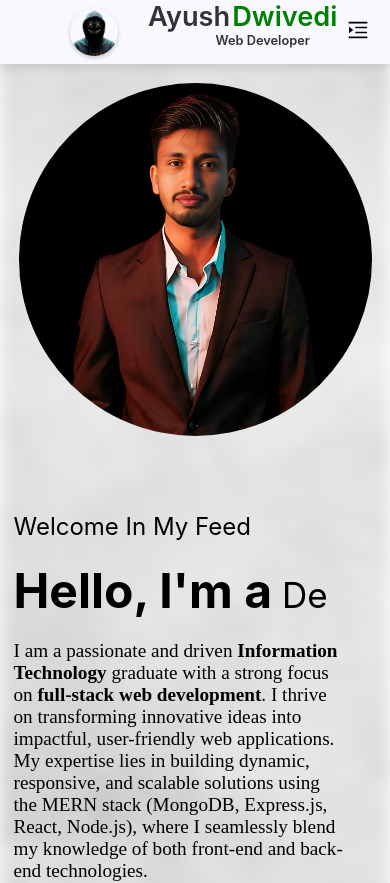
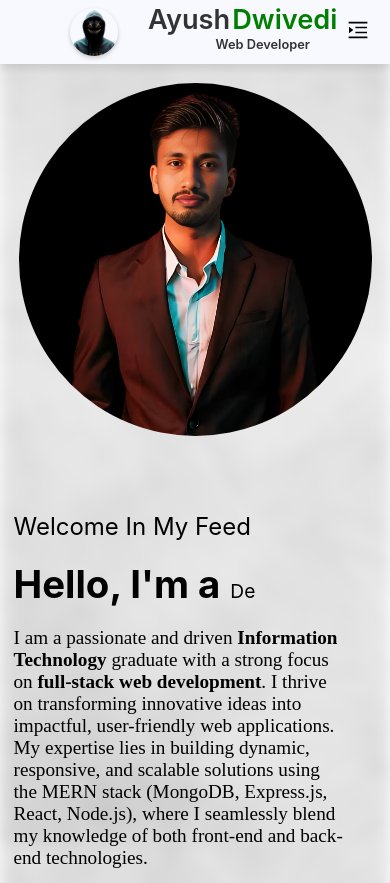
Before and after one commit to Ayushd028/ayush-portfolio, a React (Create React App) app: page / in a window 390 px wide. Shown: the top 883 px of the page. Built offline with nearby package versions, Linux system fonts and the light colour scheme.

Commit message:
Responsive

```diff
--- a/public/index.html
+++ b/public/index.html
@@ -14,7 +14,7 @@
     <link rel="manifest" href="%PUBLIC_URL%/manifest.json" />
     <!-- <link href="https://cdn.jsdelivr.net/npm/bootstrap@5.3.3/dist/css/bootstrap.min.css" rel="stylesheet" integrity="sha384-QWTKZyjpPEjISv5WaRU9OFeRpok6YctnYmDr5pNlyT2bRjXh0JMhjY6hW+ALEwIH" crossorigin="anonymous"> -->
   </head>
-    <title>React App</title>
+    <title>Ayush Portfolio</title>
   </head>
   <body>
     <noscript>You need to enable JavaScript to run this app.</noscript>
--- a/src/components/Contact/Contact.css
+++ b/src/components/Contact/Contact.css
@@ -137,17 +137,39 @@
 @media (max-width: 480px) {
   .container {
     padding: 0 0.5rem; /* Reduce padding */
+    margin: 2rem auto; /* Adjust margin for smaller screens */
   }
 
   .title {
     font-size: 1.75rem; /* Slightly smaller title size */
+    line-height: 1.2;   /* Adjust line height for smaller text */
   }
 
   .subtitle {
     font-size: 0.875rem; /* Slightly smaller subtitle size */
+    line-height: 1.2;    /* Adjust line height for better readability */
+    margin-bottom: 1rem; /* Reduce bottom margin */
   }
 
   .form-container {
-    padding: 1.5rem;
+    padding: 1.5rem;     /* Reduce padding for the form container */
+    width: 100%;         /* Ensure form takes full width on small screens */
+    box-shadow: none;    /* Remove box-shadow on small screens to avoid visual clutter */
+  }
+
+  .form-group {
+    margin-bottom: 1rem; /* Reduce margin between form fields */
+  }
+
+  .input,
+  .textarea {
+    padding: 0.65rem;    /* Slightly reduce padding */
+    font-size: 0.9rem;   /* Reduce font size for inputs and textarea */
+  }
+
+  .submit-button {
+    width: 100%;         /* Ensure submit button takes full width */
+    padding: 0.65rem 1rem; /* Adjust padding */
+    font-size: 0.9rem;   /* Reduce font size */
   }
 }
--- a/src/components/Home/Home.css
+++ b/src/components/Home/Home.css
@@ -1,3 +1,22 @@
+/* Mobile-specific styles for typewriter effect */
+@media (max-width: 767px) {
+  .typewriter-container {
+    font-size: 4vw; /* Scale the font size based on screen width */
+    gap: 5px; /* Reduce gap between text elements */
+    flex-wrap: wrap; /* Allow the text to wrap on smaller screens */
+    max-width: 100%; /* Make sure the container doesn't overflow */
+  }
+
+  .typewriter-container .text-red-700 {
+    font-size: 4vw; /* Scale down the typewriter text to fit mobile screens */
+    white-space: normal; /* Ensure the text breaks and wraps */
+  }
+
+  .intro-text {
+    margin-right: 0; /* Remove right margin for better alignment on mobile */
+  }
+}
+
 /* General Section Styling */
 body {
   margin: 0;
@@ -82,6 +101,8 @@ body {
   gap: 10px;
   font-size: 2rem;
   margin-top: 20px;
+  flex-wrap: wrap; /* Allows text to wrap if necessary */
+  max-width: 100%; /* Ensures it won't overflow */
 }
 
 .typewriter-container h1 {
@@ -90,7 +111,8 @@ body {
 }
 
 .typewriter-container .text-red-700 {
-  font-size: 35px; /* Make sure the typewriter font size matches the h1 */
+  font-size: 2rem; /* Ensure typewriter text size matches the container */
+  white-space: nowrap; /* Prevents breaking the text initially */
 }
 
 .intro-text {
@@ -187,7 +209,13 @@ body {
   }
 
   .typewriter-container {
-    font-size: 1.5rem;
+    font-size: 1.2rem; /* Further reduce the font size on mobile */
+    flex-wrap: wrap; /* Allow text to wrap on mobile */
+  }
+
+  .typewriter-container .text-red-700 {
+    font-size: 1.2rem; /* Ensure typewriter text is small enough on mobile */
+    white-space: normal; /* Allow typewriter text to wrap */
   }
 
   .profile-img {
--- a/src/components/Projects/Projects.jsx
+++ b/src/components/Projects/Projects.jsx
@@ -60,7 +60,7 @@ function Projects() {
       desc: "This portfolio project highlights my expertise in Web development, showcasing my skills in React. Explore my work with the Web Developer, including dynamic web applications and innovative solutions in machine learning and education.",
     },
     {
-      id: 4,
+      id: 5,
       logo: Bookly,
       name: "Bookly",
       link: "https://github.com/Ayushd028/Books.git",
```
